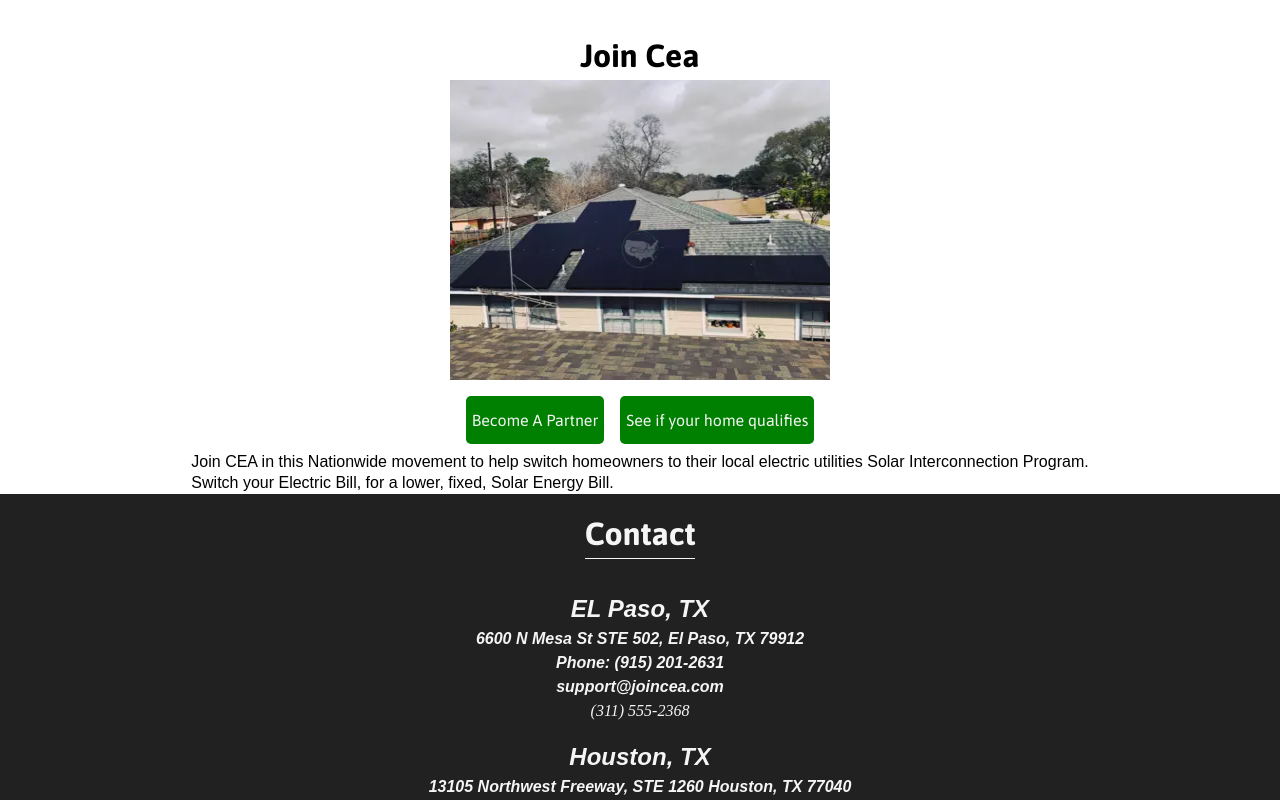
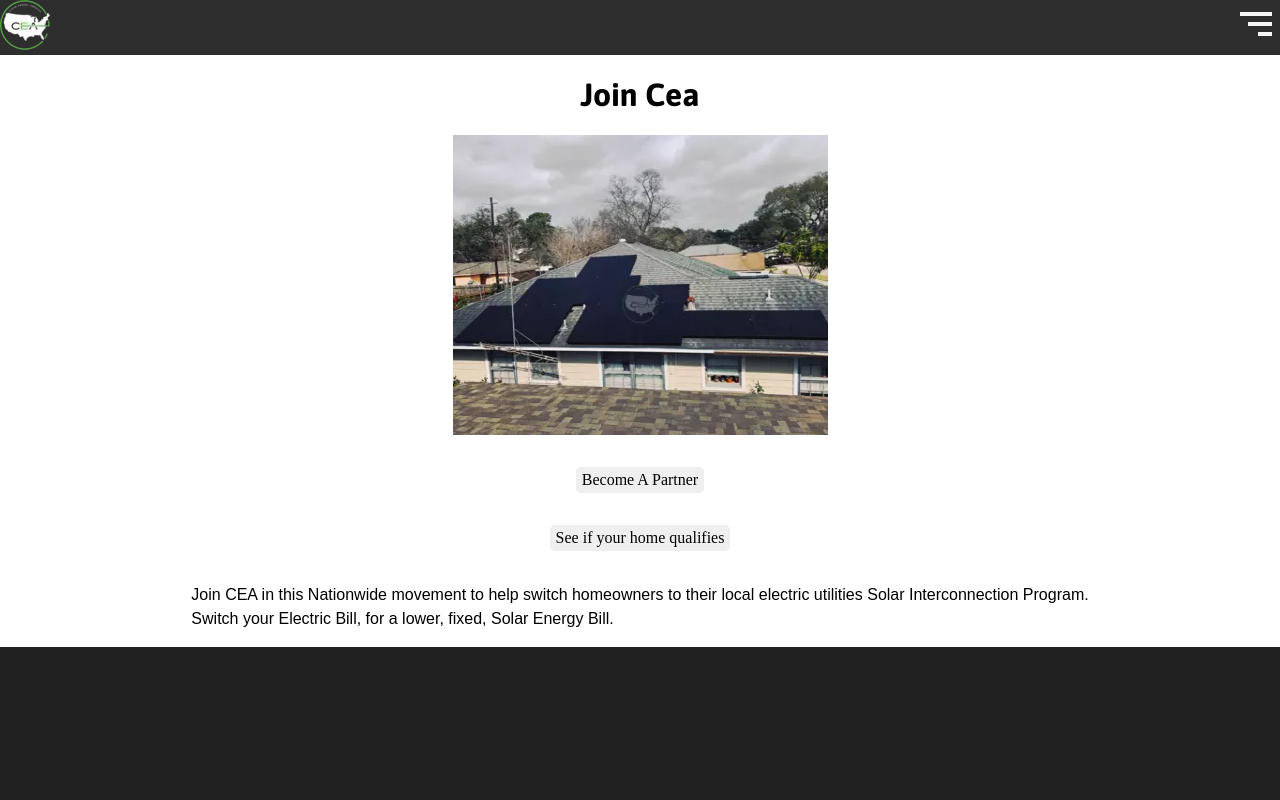
Before and after one commit to eric-santosCEA/second-solarcea, a React (Create React App) app: page /sales-partner in a window 1280 px wide. Shown: the top 800 px of the page. Built offline with nearby package versions, Linux system fonts and the light colour scheme.

Commit message:
fixed misaligned sales partner page

```diff
--- a/src/components/Home.js
+++ b/src/components/Home.js
@@ -1,5 +1,6 @@
 import React, { lazy } from 'react'
 import '../styles/home.css'
+import { Link } from 'react-router-dom'
 import Navlinks from './Navlinks'
 
 const Footer = lazy(() => import('./Footer'))
@@ -10,7 +11,9 @@ const Home = () => {
       <Navlinks />
       <div className="hero">
         <h1>For a better tomorrow, Clean Energy today</h1>
-        <button>Enroll</button>
+        <Link to="/sales-partner" className="link">
+          Enroll
+        </Link>
       </div>
 
       {/* info section */}
--- a/src/components/SalesPartner.js
+++ b/src/components/SalesPartner.js
@@ -1,12 +1,15 @@
 import React, { lazy } from 'react'
 import '../styles/partner.css'
+import Navlinks from './Navlinks'
 
 const Footer = lazy(() => import('./Footer'))
 
 const SalesPartner = () => {
   return (
+    <>
+      <Navlinks />
       <div className="partner">
-      <h1 className="title">Join Cea</h1>
+        <h1>Join Cea</h1>
         <picture>
           <img
             src="./photos/original3.webp"
@@ -15,15 +18,15 @@ const SalesPartner = () => {
             width="375"
           />
         </picture>
-      <section>
+        <section className="buttons">
           <a href="https://ceadash.com/application/">
-          <button className="btn">Become A Partner</button>
+            <button>Become A Partner</button>
           </a>
           <a href="https://clean-energy-america.estimate.demand-iq.com/">
-          <button className="btn">See if your home qualifies</button>
+            <button>See if your home qualifies</button>
           </a>
         </section>
-      <div className="quote">
+
         <figure>
           <blockquote>
             <p>
@@ -37,7 +40,7 @@ const SalesPartner = () => {
         </figure>
       </div>
       <Footer />
-    </div>
+    </>
   )
 }
 export default SalesPartner
--- a/src/styles/home.css
+++ b/src/styles/home.css
@@ -20,12 +20,17 @@
   margin: 1rem;
   color: whitesmoke;
 }
-.hero button {
+.hero .link {
+  display: flex;
+  justify-content: center;
+  align-items: center;
+  text-decoration: none;
   border: none;
   border-radius: 10px;
   background-color: green;
   width: 20rem;
   height: 3rem;
+  font-size: 1.5rem;
   color: whitesmoke;
   font-family: Montserrat-alternates, sans-serif;
 }
--- a/src/styles/partner.css
+++ b/src/styles/partner.css
@@ -1,35 +1,29 @@
 .partner {
-  display: flex;
-  justify-content: space-evenly;
-  align-items: center;
-  flex-flow: column;
-  height: 100vh;
-}
-.partner .title {
-  margin-top: 2rem;
-}
-.partner picture {
   display: flex;
   justify-content: center;
   align-items: center;
-  margin-bottom: 0.5rem;
+  flex-flow: column;
+  padding: 1rem;
+  height: 100%;
 }
 .partner picture img {
-  width: 95%;
+  margin: 1rem 0;
 }
-.partner section .btn {
-  font-family: Asap, sans-serif;
+.partner .buttons {
+  margin-bottom: 1rem;
+}
+.partner .buttons a {
+  display: flex;
+  justify-content: center;
+  align-items: center;
+  text-decoration: none;
+}
+.partner .buttons a button {
+  margin: 1rem 0.5rem;
+  border-radius: 5px;
   border: none;
-  border-radius: 5px;
-  background-color: green;
-  color: whitesmoke;
-  height: 3rem;
-  margin: 0.5rem;
+  cursor: pointer;
 }
-.partner .quote {
-  margin: 0 1rem;
-  line-height: 1.3rem;
+.partner figure blockquote p {
+  border-bottom: 1rem;
 }
-.partner .quote figure blockquote p {
-  font-family: Montserrat-alternates, sans-serif;
-}
--- a/src/styles/partner.less
+++ b/src/styles/partner.less
@@ -1,41 +1,34 @@
 .partner {
   display: flex;
-  justify-content: space-evenly;
+  justify-content: center;
   align-items: center;
   flex-flow: column;
-  height: 100vh;
-
-  .title {
-    margin-top: 2rem;
-  }
+  padding: 1rem;
+  height: 100%;
   picture {
-    display: flex;
-    justify-content: center;
-    align-items: center;
-    margin-bottom: 0.5rem;
     img {
-      width: 95%;
+      margin: 1rem 0;
     }
   }
-  section {
-    .btn {
-      font-family: Asap, sans-serif;
-      border: none;
-      border-radius: 5px;
-      background-color: green;
-      color: whitesmoke;
-      height: 3rem;
-      margin: 0.5rem;
+  .buttons {
+    margin-bottom: 1rem;
+    a {
+      display: flex;
+      justify-content: center;
+      align-items: center;
+      text-decoration: none;
+      button {
+        margin: 1rem 0.5rem;
+        border-radius: 5px;
+        border: none;
+        cursor: pointer;
+      }
     }
   }
-  .quote {
-    margin: 0 1rem;
-    line-height: 1.3rem;
-    figure {
-      blockquote {
-        p {
-          font-family: Montserrat-alternates, sans-serif;
-        }
+  figure {
+    blockquote {
+      p {
+        border-bottom: 1rem;
       }
     }
   }
```
Also changed, not shown: src/styles/home.less (+6 -1 lines). Lines whose indentation alone changed are shown as unchanged.
